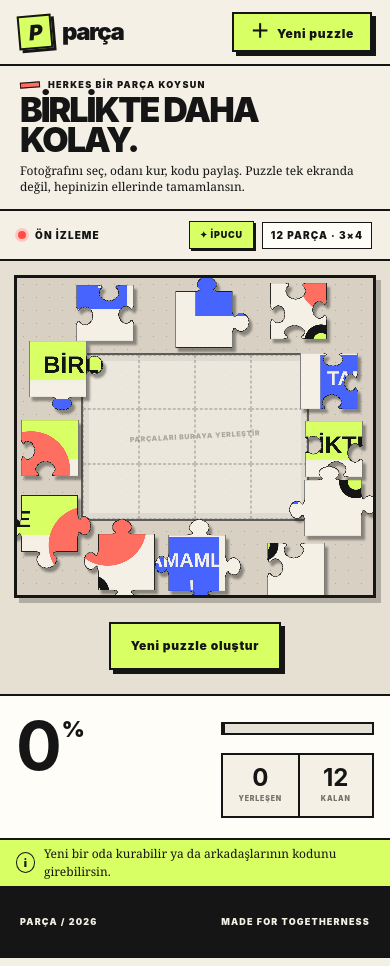
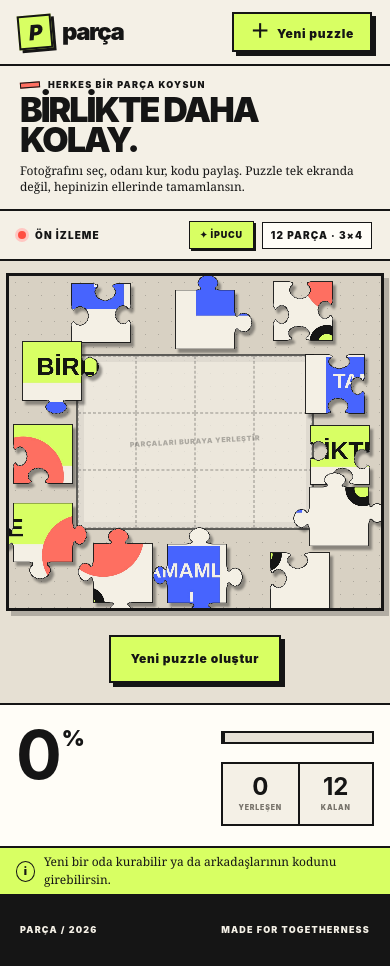
Before and after one commit to batuhanbural/puzzlebeyond, a Next.js app: page / in a window 390 px wide. Built offline with nearby package versions, Linux system fonts and the light colour scheme.

Commit message:
Enlarge the puzzle workspace

```diff
--- a/app/globals.css
+++ b/app/globals.css
@@ -30,7 +30,7 @@ button:focus-visible,input:focus-visible { outline:3px solid var(--blue); outlin
 .eyebrow::before { content:""; display:inline-block; width:20px; height:6px; margin-right:8px; background:var(--coral); border:1px solid var(--ink); transform:rotate(-4deg); }
 h1 { margin:0; max-width:780px; font-size:clamp(30px,3.5vw,46px); line-height:.9; letter-spacing:-3px; font-weight:950; text-transform:uppercase; }
 .hero-strip>p { max-width:540px; margin:0 0 2px auto; font-family:Georgia,serif; font-size:14px; line-height:1.38; }
-.game-layout { display:grid; grid-template-columns:250px minmax(500px,1fr) 250px; max-width:1560px; margin:0 auto; border-left:2px solid var(--ink); border-right:2px solid var(--ink); }
+.game-layout { display:grid; grid-template-columns:220px minmax(620px,1fr) 220px; max-width:1800px; margin:0 auto; border-left:2px solid var(--ink); border-right:2px solid var(--ink); }
 .panel { min-width:0; background:var(--white); }
 .room-panel { border-right:2px solid var(--ink); }
 .progress-panel { border-left:2px solid var(--ink); }
@@ -56,14 +56,14 @@ h1 { margin:0; max-width:780px; font-size:clamp(30px,3.5vw,46px); line-height:.9
 .empty-room { min-height:350px; display:flex; flex-direction:column; justify-content:center; text-align:center; }
 .empty-room .big-number { display:block; font-size:112px; line-height:.8; font-weight:950; color:var(--blue); text-shadow:3px 3px 0 var(--ink); }
 .empty-room p { margin:22px auto; font-family:Georgia,serif; font-size:15px; line-height:1.5; }
-.board-section { min-width:0; padding:0 30px 32px; background:#e6e0d3; }
-.board-toolbar { height:50px; margin:0 -30px 24px; padding:0 18px; display:flex; align-items:center; justify-content:space-between; border-bottom:2px solid var(--ink); background:var(--paper); font-size:10px; font-weight:950; letter-spacing:1.1px; }
+.board-section { min-width:0; padding:0 18px 28px; background:#e6e0d3; }
+.board-toolbar { height:50px; margin:0 -18px 18px; padding:0 18px; display:flex; align-items:center; justify-content:space-between; border-bottom:2px solid var(--ink); background:var(--paper); font-size:10px; font-weight:950; letter-spacing:1.1px; }
 .live-dot { display:inline-block; width:8px; height:8px; margin-right:6px; border-radius:50%; background:#ff4d41; box-shadow:0 0 0 3px #ffc7c2; }
 .toolbar-right { display:flex; align-items:center; gap:8px; }
 .hint-button { height:28px; padding:0 10px; border:1.5px solid var(--ink); background:var(--lime); font-size:9px; font-weight:950; letter-spacing:.8px; cursor:pointer; box-shadow:2px 2px 0 var(--ink); }
 .hint-button:hover,.hint-button.active { background:var(--coral); transform:translate(-1px,-1px); box-shadow:3px 3px 0 var(--ink); }
 .difficulty-pill { padding:5px 8px; border:1.5px solid var(--ink); background:var(--white); }
-.puzzle-workspace { position:relative; width:100%; aspect-ratio:1.12; min-height:520px; margin:auto; background:#d8d1c3; border:3px solid var(--ink); box-shadow:9px 9px 0 rgba(21,21,21,.22); overflow:hidden; touch-action:none; user-select:none; }
+.puzzle-workspace { position:relative; width:100%; aspect-ratio:1.12; min-height:600px; margin:auto; background:#d8d1c3; border:3px solid var(--ink); box-shadow:9px 9px 0 rgba(21,21,21,.22); overflow:hidden; touch-action:none; user-select:none; }
 .puzzle-workspace::before { content:""; position:absolute; inset:0; opacity:.22; background-image:radial-gradient(#151515 0.8px,transparent 0.8px); background-size:13px 13px; pointer-events:none; }
 .puzzle-board-guide { position:absolute; left:18%; top:23.5%; width:64%; height:53%; overflow:hidden; border:2px solid rgba(21,21,21,.66); background:rgba(244,240,230,.72); box-shadow:inset 0 0 0 6px rgba(21,21,21,.06); }
 .puzzle-board-guide>p { position:absolute; z-index:2; left:50%; top:50%; margin:0; transform:translate(-50%,-50%) rotate(-3deg); color:rgba(21,21,21,.3); font-size:10px; font-weight:950; letter-spacing:1.4px; white-space:nowrap; }
@@ -137,7 +137,7 @@ fieldset { margin:20px 0 0; padding:0; border:0; }
 .code-input { width:100%; height:84px; padding:0 12px; border:3px solid var(--ink); background:var(--white); text-align:center; font-size:38px; font-weight:950; letter-spacing:12px; text-transform:uppercase; outline:none; }
 
 @media (max-width:1050px) {
-  .game-layout { grid-template-columns:minmax(420px,1fr) 230px; border-left:0; border-right:0; }
+  .game-layout { grid-template-columns:minmax(500px,1fr) 210px; border-left:0; border-right:0; }
   .room-panel { display:none; }
   .board-section { border-left:0; }
   .mobile-room-actions { display:flex; justify-content:center; margin-top:24px; }
@@ -150,8 +150,8 @@ fieldset { margin:20px 0 0; padding:0; border:0; }
   .hero-strip>p { margin:7px 0 0; font-size:12px; line-height:1.35; }
   h1 { font-size:34px; letter-spacing:-2px; }
   .game-layout { display:block; }
-  .board-section { padding:0 14px 24px; }
-  .board-toolbar { margin:0 -14px 14px; }
+  .board-section { padding:0 6px 20px; }
+  .board-toolbar { margin:0 -6px 12px; }
   .puzzle-workspace { min-height:0; box-shadow:5px 5px 0 rgba(21,21,21,.25); }
   .puzzle-board-guide>p { font-size:7px; letter-spacing:.7px; }
   .progress-panel { border-top:2px solid var(--ink); border-left:0; display:grid; grid-template-columns:1fr 1fr; column-gap:20px; }
```
